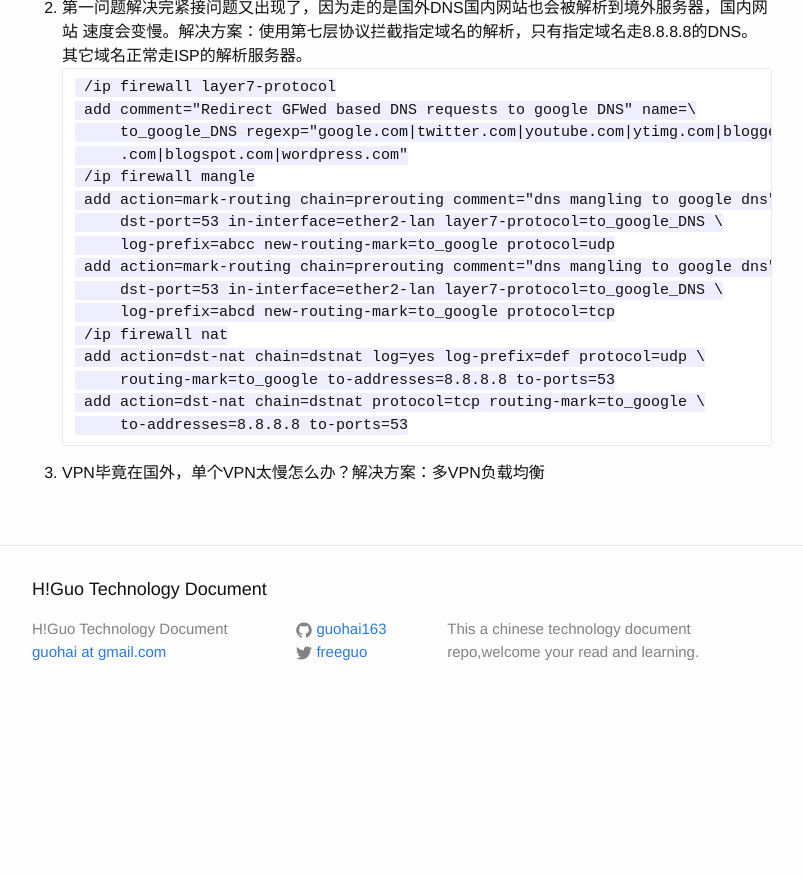
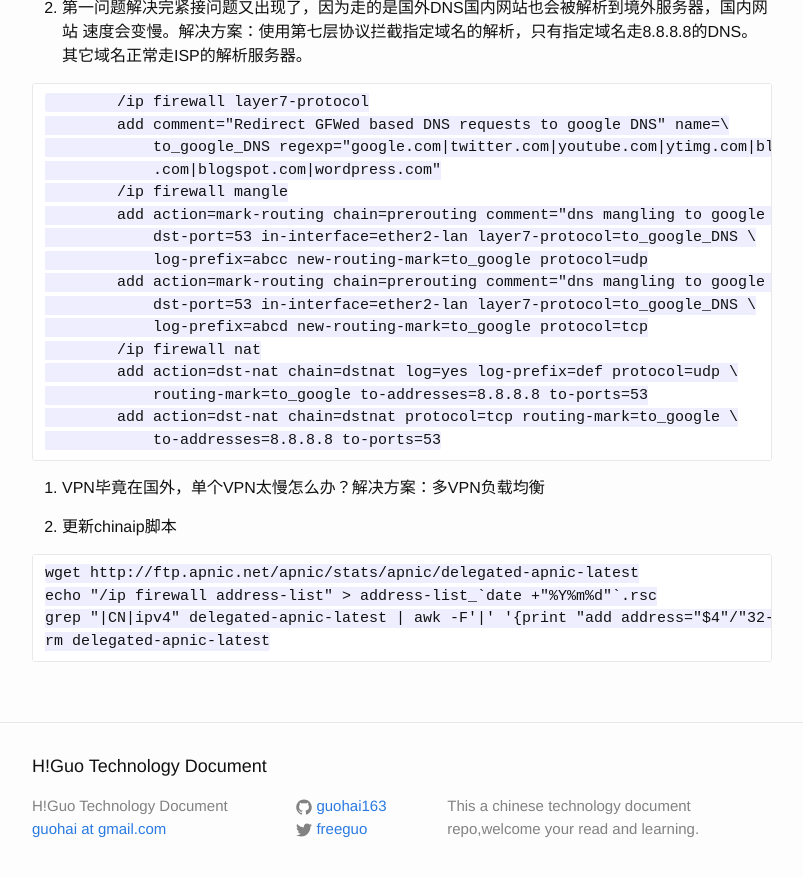
Before and after one commit to guohai163/guohai163.github.io, a Jekyll site: the page built from _posts/2015-2-19-setup-ros-use-vpn-to-google.md, in a window 1280 px wide and 900 px high, scrolled down 1059 px. Shown: the top 877 px of the window, without its empty margins (238-1041 px from the left). Built offline with Jekyll 4.4.1, drawn with Linux system fonts in a browser that asks for light colours; before the commit the page ends 1782 px from its top, so only the background shows below that.

Commit message:
Update 2015-2-19-setup-ros-use-vpn-to-google.md

````diff
--- a/_posts/2015-2-19-setup-ros-use-vpn-to-google.md
+++ b/_posts/2015-2-19-setup-ros-use-vpn-to-google.md
@@ -48,6 +48,7 @@ categories: setup ros use vpn to google
 1. 墙上还有一个功能DNS污染。解决方案：DNS污染就是让去国外DNS时也走VPN通道。
 
 2. 第一问题解决完紧接问题又出现了，因为走的是国外DNS国内网站也会被解析到境外服务器，国内网站 速度会变慢。解决方案：使用第七层协议拦截指定域名的解析，只有指定域名走8.8.8.8的DNS。其它域名正常走ISP的解析服务器。
+
 ```
 	/ip firewall layer7-protocol
 	add comment="Redirect GFWed based DNS requests to google DNS" name=\
@@ -67,3 +68,12 @@ categories: setup ros use vpn to google
 	    to-addresses=8.8.8.8 to-ports=53
 ```
 3. VPN毕竟在国外，单个VPN太慢怎么办？解决方案：多VPN负载均衡
+
+4. 更新chinaip脚本
+
+```
+wget http://ftp.apnic.net/apnic/stats/apnic/delegated-apnic-latest
+echo "/ip firewall address-list" > address-list_`date +"%Y%m%d"`.rsc
+grep "|CN|ipv4" delegated-apnic-latest | awk -F'|' '{print "add address="$4"/"32-int(log(int($5))/log(2))" disabled=no list=china-ip"}' >> address-list_`date +"%Y%m%d"`.rsc
+rm delegated-apnic-latest
+```
````
